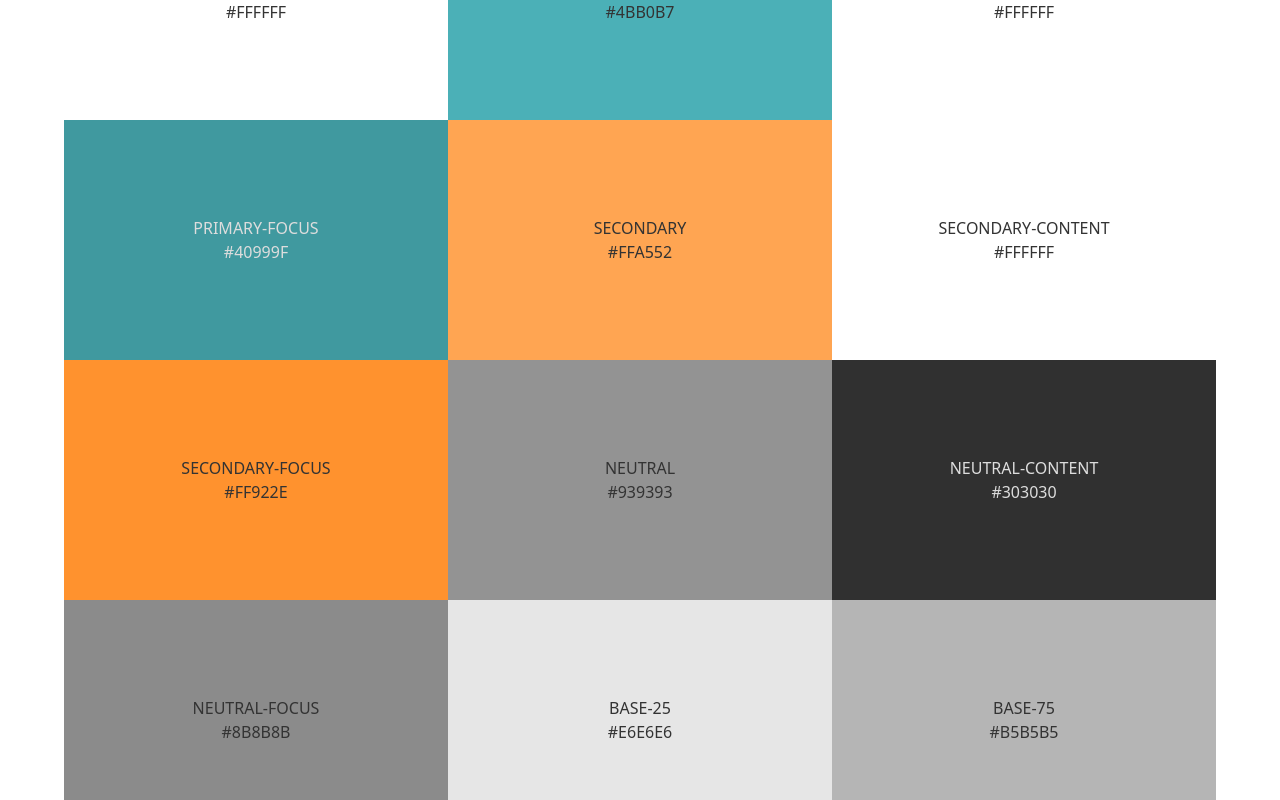
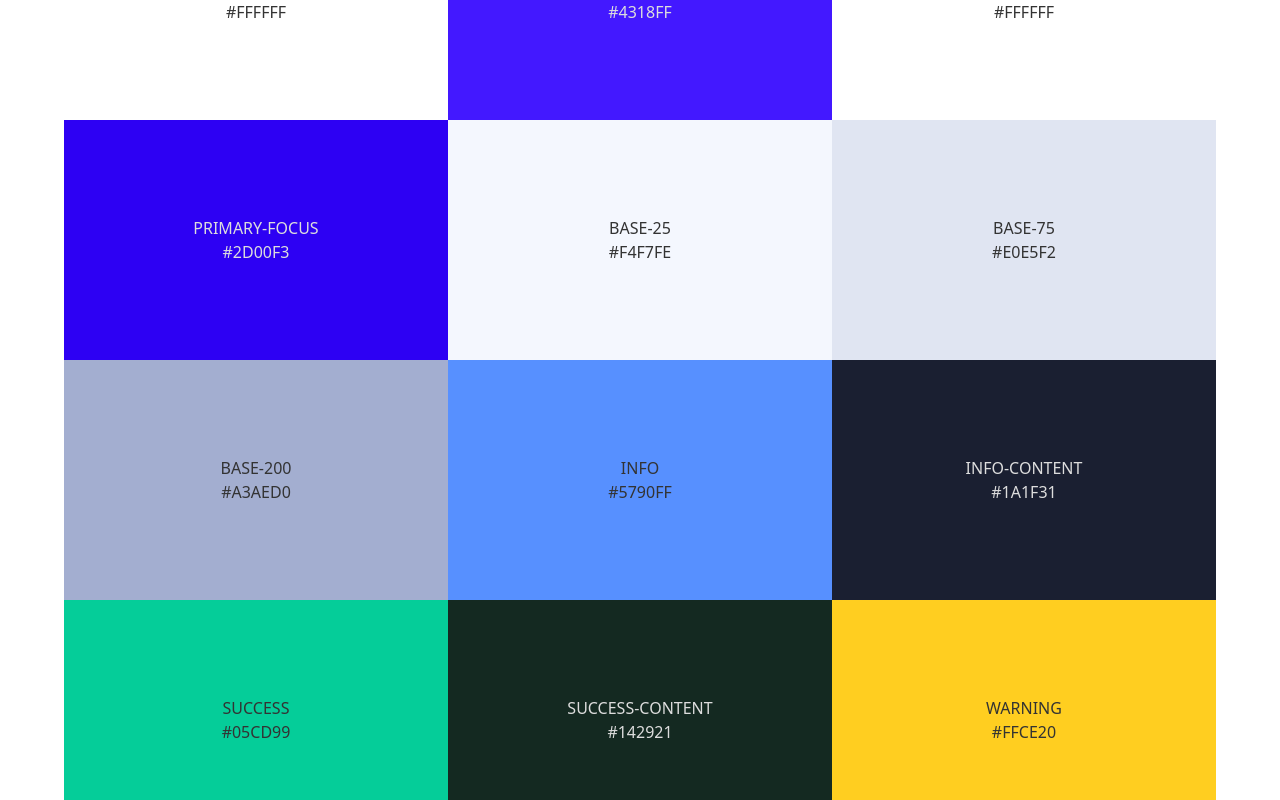
Before and after one commit to alireza107/label-flow-frontend, a Next.js app: page / in a window 1280 px wide. Shown: the part 360-1160 px from the top of the page. Built offline with nearby package versions, Linux system fonts and the light colour scheme.

Commit message:
refactor(style): change some colors

```diff
--- a/tailwind.config.ts
+++ b/tailwind.config.ts
@@ -1,6 +1,6 @@
-import type { Config } from 'tailwindcss'
 import { colord, extend } from 'colord'
 import mixPlugin from 'colord/plugins/mix'
+import type { Config } from 'tailwindcss'
 
 extend([mixPlugin])
 
@@ -23,26 +23,20 @@ export const tailwindColors: ColorObject = {
   transparent: 'transparent',
   black: '#000000',
   white: '#FFFFFF',
-  primary: '#4BB0B7',
+  primary: '#4318FF',
   'primary-content': '#FFFFFF',
-  'primary-focus': generateDarkenColorFrom('#4BB0B7'),
-  secondary: '#FFA552',
-  'secondary-content': '#FFFFFF',
-  'secondary-focus': generateDarkenColorFrom('#FFA552'),
-  neutral: '#939393',
-  'neutral-content': generateForegroundColorFrom('#FFFFFF'),
-  'neutral-focus': generateDarkenColorFrom('#939393', 0.03),
-  'base-25': '#E6E6E6',
-  'base-75': '#B5B5B5',
-  'base-200': '#686868',
+  'primary-focus': generateDarkenColorFrom('#4318FF'),
+  'base-25': '#F4F7FE',
+  'base-75': '#E0E5F2',
+  'base-200': '#A3AED0',
   info: '#5790FF',
   'info-content': generateForegroundColorFrom('#5790FF'),
-  success: '#33D373',
-  'success-content': generateForegroundColorFrom('#33D373'),
-  warning: '#FF8D3A',
-  'warning-content': generateForegroundColorFrom('#FF8D3A'),
-  error: '#DF5555',
-  'error-content': generateForegroundColorFrom('#DF5555'),
+  success: '#05CD99',
+  'success-content': generateForegroundColorFrom('#05CD99'),
+  warning: '#FFCE20',
+  'warning-content': generateForegroundColorFrom('#FFCE20'),
+  error: '#EE5D50',
+  'error-content': generateForegroundColorFrom('#EE5D50'),
 }
 
 const config: Config = {
```
